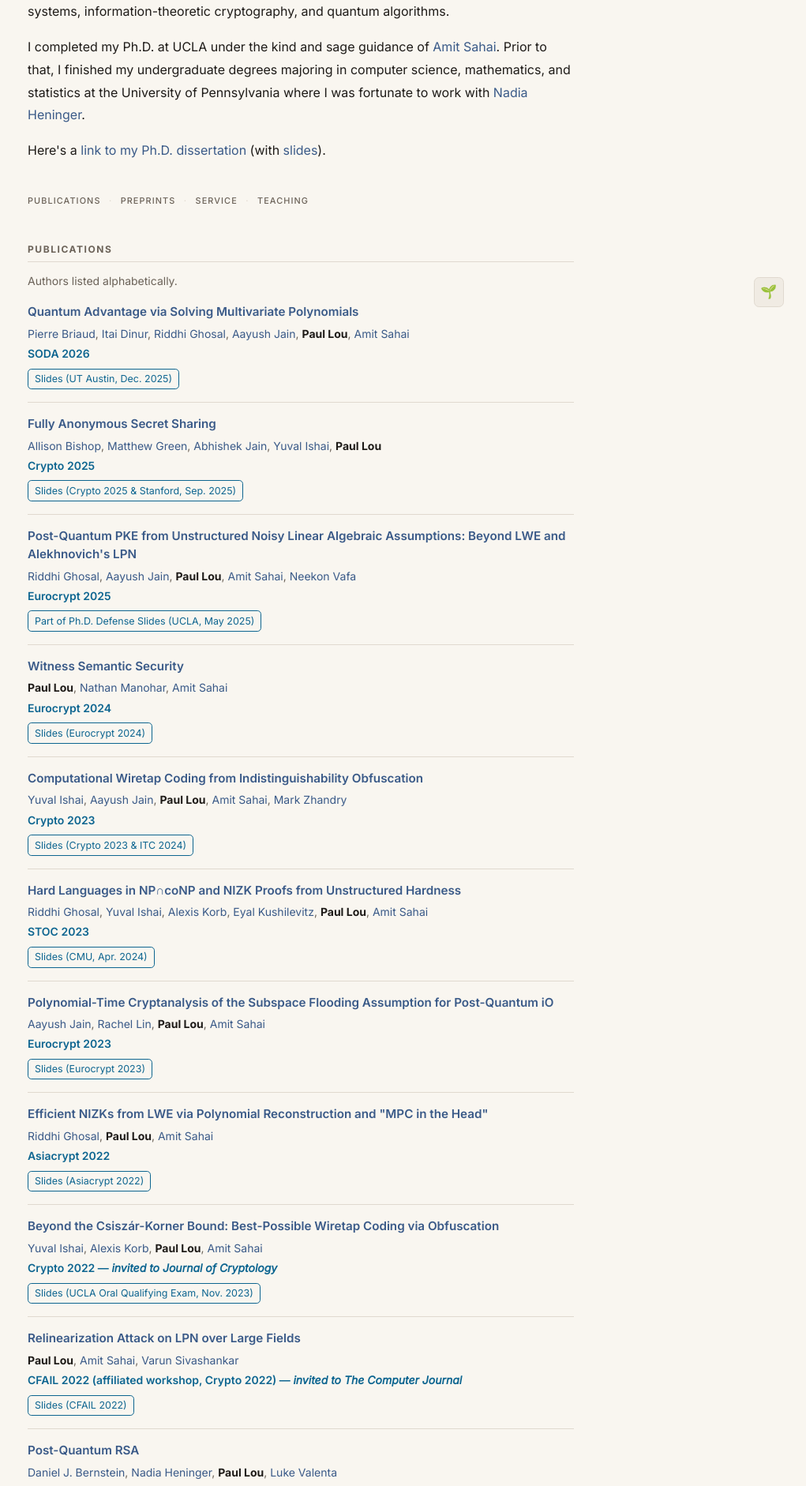
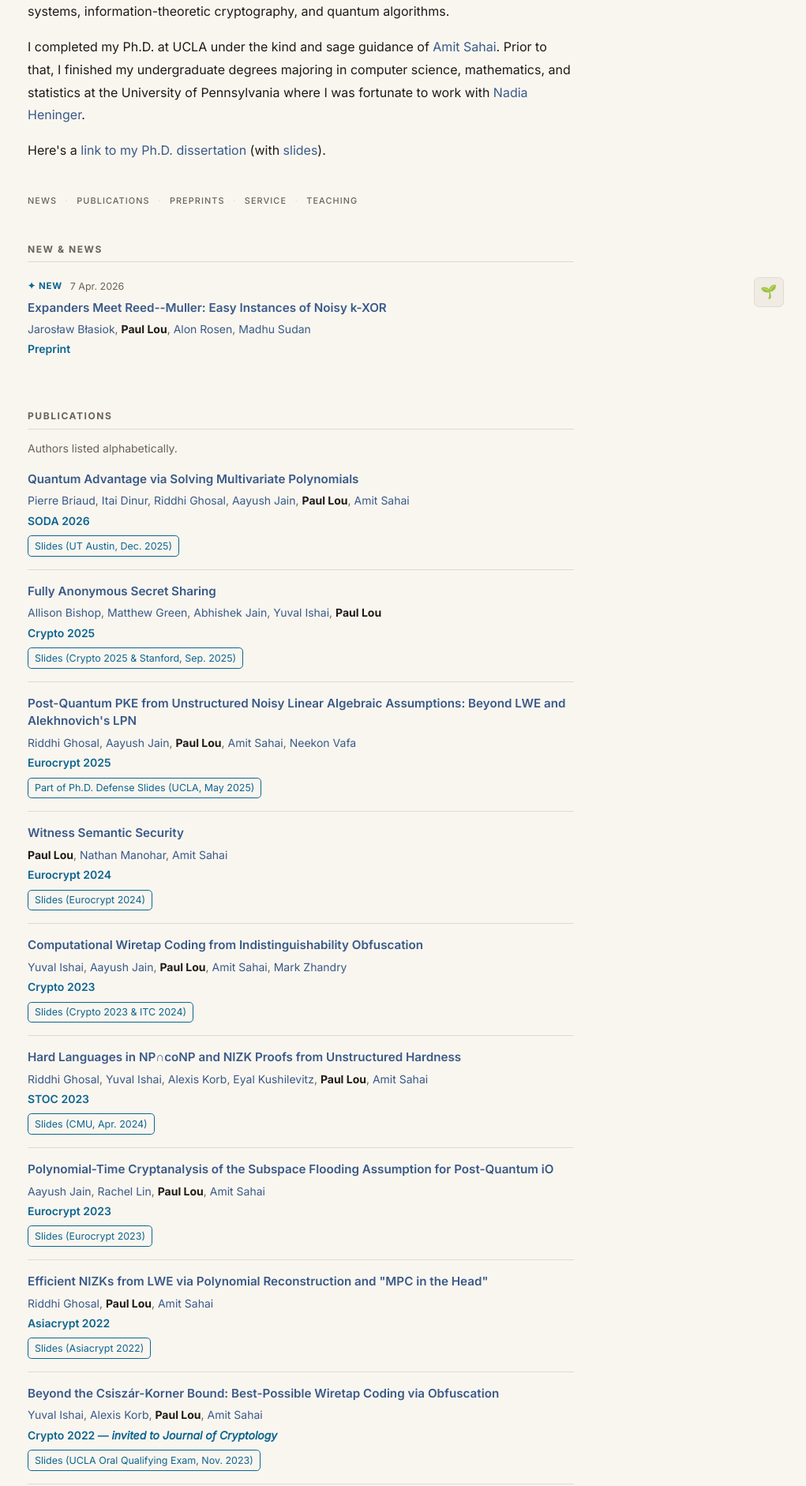
Before and after one commit to pslou/pslou.github.io, a Jekyll site: the page built from index.html, in a window 1280 px wide. Shown: the part 435-2317 px from the top of the page at 79% size, without its empty margins (259-1280 px from the left). Built offline with Jekyll 4.4.1, drawn with Linux system fonts in a browser that asks for light colours.

Commit message:
update with expanders

```diff
--- a/_data/coauthors.yml
+++ b/_data/coauthors.yml
@@ -45,3 +45,9 @@
   url: "https://varunsivashankar.com/"
 - name: "Yuval Ishai"
   url: "https://www.cs.technion.ac.il/~yuvali/"
+- name: "Jarosław Błasiok"
+  url: "https://jaroslaw-blasiok.github.io/"
+- name: "Alon Rosen"
+  url: "https://www.alonrosen.net/"
+- name: "Madhu Sudan"
+  url: "https://madhu.seas.harvard.edu/"
--- a/assets/css/main.css
+++ b/assets/css/main.css
@@ -392,7 +392,28 @@ a:hover {
 }
 
 
-/* ===== 9. Publications ===== */
+/* ===== 9. News + Publications ===== */
+.news-meta {
+  display: flex;
+  align-items: center;
+  gap: 0.6rem;
+  margin: 0 0 0.3rem;
+}
+.news-flag {
+  font-size: 0.72rem;
+  font-weight: 700;
+  font-family: var(--font-sans);
+  text-transform: uppercase;
+  letter-spacing: 0.07em;
+  color: var(--c-primary);
+}
+.news-date {
+  font-size: 0.78rem;
+  font-family: var(--font-sans);
+  color: var(--c-text-muted);
+}
+
+
 .pub-list {
   list-style: none;
   padding: 0;
--- a/index.html
+++ b/index.html
@@ -65,11 +65,27 @@ description: Paul S. Lou — postdoctoral researcher in cryptography at Bocconi
 
 <!-- Section jump nav -->
 <nav class="section-nav" aria-label="Page sections">
+  <a class="section-nav__link" href="#news">news</a>
   <a class="section-nav__link" href="#publications">publications</a>
   <a class="section-nav__link" href="#preprints">preprints</a>
   <a class="section-nav__link" href="#service">service</a>
   <a class="section-nav__link" href="#teaching">teaching</a>
 </nav>
+
+<!-- News -->
+<section class="page-section" id="news">
+  <h2>New & News</h2>
+  <ul class="pub-list">
+
+    <li class="pub-item">
+      <p class="news-meta"><span class="news-flag">✦ new</span><time class="news-date">7 Apr. 2026</time></p>
+      <a class="pub-title" href="https://arxiv.org/pdf/2604.04188v1">Expanders Meet Reed--Muller: Easy Instances of Noisy k-XOR</a>
+      <p class="pub-authors">Jarosław Błasiok, <strong class="pub-self">Paul Lou</strong>, Alon Rosen, Madhu Sudan</p>
+      <p class="pub-venue">Preprint</p>
+    </li>
+
+  </ul>
+</section>
 
 <!-- Publications -->
 <section class="page-section" id="publications">
```
